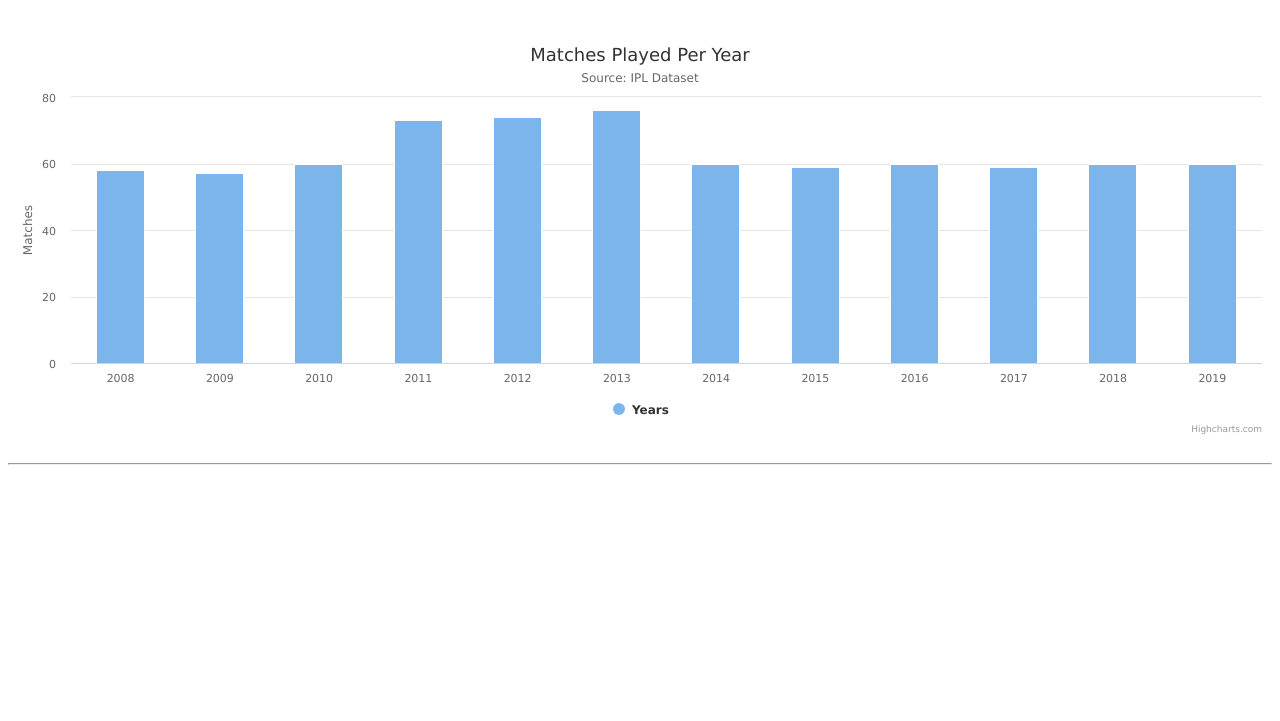
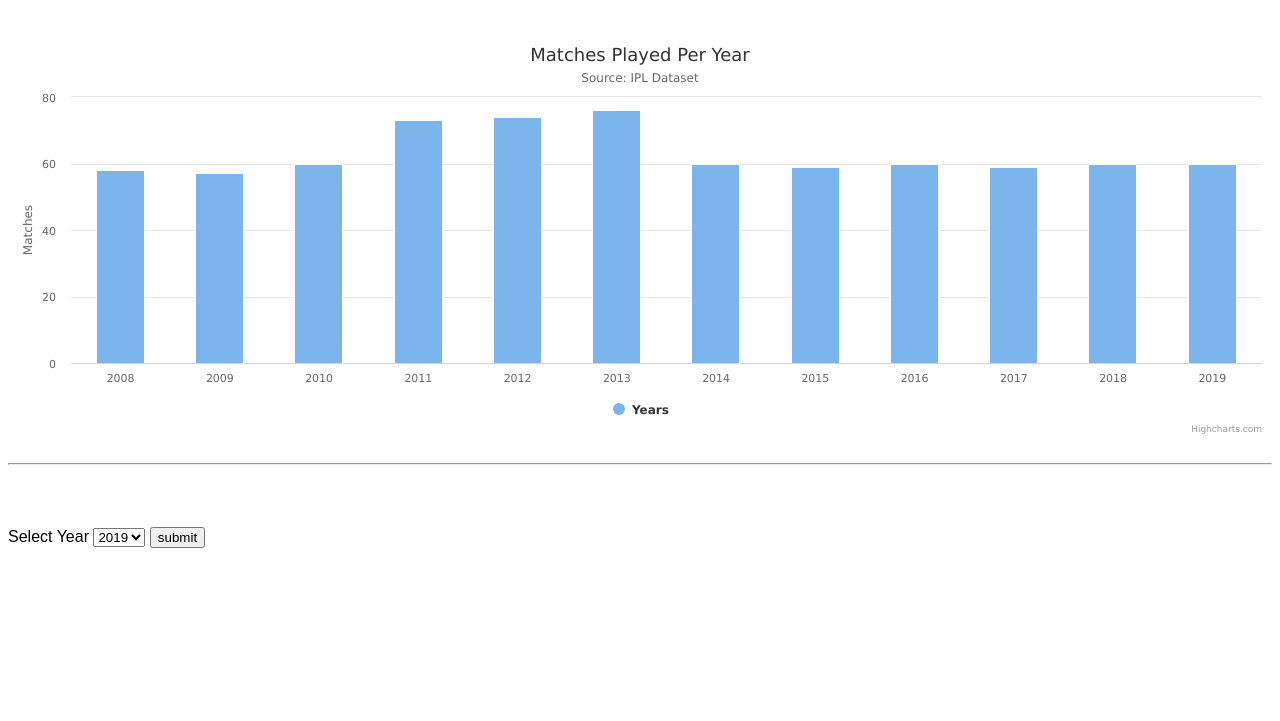
Before and after one commit to puttarajkoliwad/ipl2, a website: page public/index.html in a window 1280 px wide. Shown: the part 79-800 px from the top of the page. Drawn offline with nearby package versions, Linux system fonts and the light colour scheme.

Commit message:
Update index.html

```diff
--- a/public/index.html
+++ b/public/index.html
@@ -16,16 +16,28 @@
     <h1>IPL Dataset visualization</h1></div><br/><br/>
     <div id="matches-played-per-year" style="min-width: 310px; height: 400px; margin: 0 auto"></div><br/><hr/><br/><br/><br/>
 
+    <label for='yearEB'>Select Year</label>
+    <select name="economical_bowler_year" id="yearEB">
+        <option value="2019">2019</option>
+        <option value="2018">2018</option>
+        <option value="2017">2017</option>
+        <option value="2016">2016</option>
+        <option value="2015">2015</option>
+        <option value="2014">2014</option>
+        <option value="2013">2013</option>
+        <option value="2012">2012</option>
+        <option value="2011">2011</option>
+        <option value="2010">2010</option>
+        <option value="2009">2009</option>
+        <option value="2008">2008</option>
+    </select>
+    <button onclick = "getYearEB()">submit</button>
     <div id="most-economical-bowler-2015" style="min-width: 310px; height: 400px; margin: 0 auto"></div><br/><hr/><br/><br/><br/>
+
 
     <div id="total-matches-won-by-each-team" style="min-width: 310px; height: 400px; margin: 0 auto"></div><br/><hr/><br/><br/><br/>
 
     <div id="wins-per-team-per-season" style="min-width: 310px; height: 400px; margin: 0 auto"></div><br/><hr/><br/><br/><br/>
-
-
-
-
-
     <label for='year'>Select Year</label>
     <select name="extra_runs_year" id="year">
         <option value="2019">2019</option>
```
